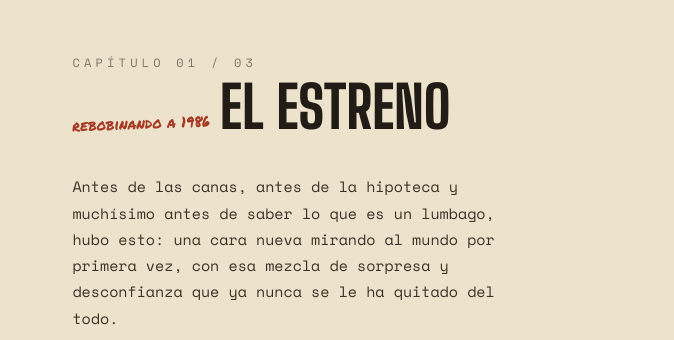
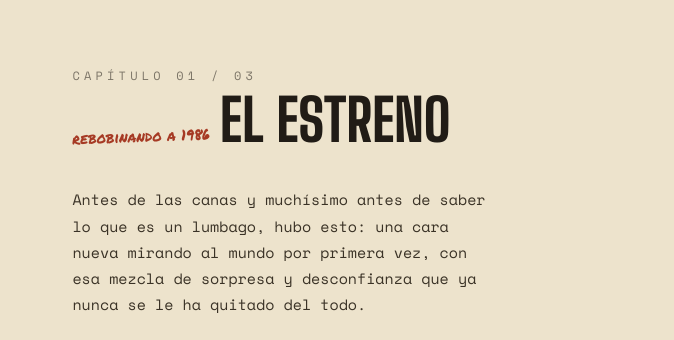
Before and after one commit to Nuguit/raul-cumple, a plain HTML site: page index.html in a window 1280 px wide. Shown: the part 889-1229 px from the top of the page, 606-1280 px from the left. Drawn offline with nearby package versions, Linux system fonts and the light colour scheme.

Commit message:
Update content

```diff
--- a/index.html
+++ b/index.html
@@ -595,7 +595,7 @@
       <div class="chapter-num">CAPÍTULO 01 / 03</div>
       <div class="eyebrow">rebobinando a 1986</div>
       <h2 class="chapter-heading glitchy" data-text="EL ESTRENO">EL ESTRENO</h2>
-      <p class="chapter-body">Antes de las canas, antes de la hipoteca y muchísimo antes de saber lo que es un lumbago, hubo esto: una cara nueva mirando al mundo por primera vez, con esa mezcla de sorpresa y desconfianza que ya nunca se le ha quitado del todo.</p>
+      <p class="chapter-body">Antes de las canas y muchísimo antes de saber lo que es un lumbago, hubo esto: una cara nueva mirando al mundo por primera vez, con esa mezcla de sorpresa y desconfianza que ya nunca se le ha quitado del todo.</p>
       <p class="chapter-body">Cuarenta años grabando la misma escena. Ha cambiado el reparto, ha cambiado el atrezzo, pero el protagonista sigue mirando la cámara igual de fijo.</p>
       <div class="chapter-note">— toma 1, año 1986</div>
     </div>
```
